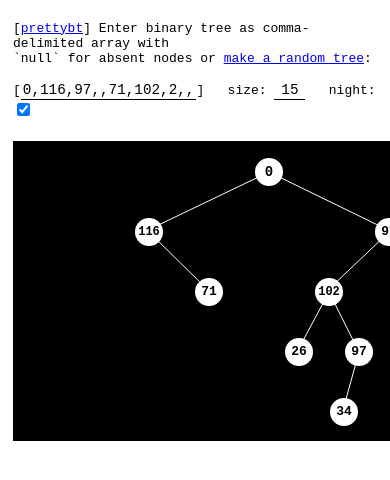
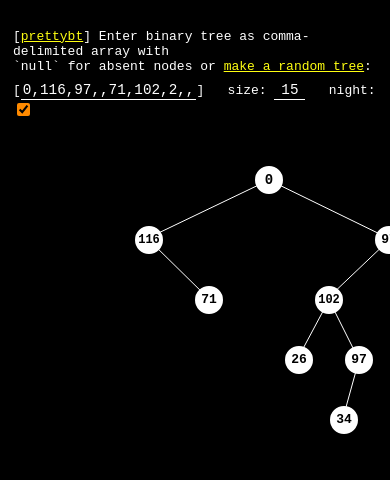
Before and after one commit to ggorlen/prettybt, a website: page index.html in a window 390 px wide. Both pictures are taken after a click on the checkbox 23 px from the left and 109 px from the top of the page. Shown: the top 480 px of the page. Drawn offline with Linux system fonts and the light colour scheme.

Commit message:
fix background
Signed-off-by: zhouhaoyu <67226385+zhouhaoyiu@users.noreply.github.com>

```diff
--- a/css/style.css
+++ b/css/style.css
@@ -32,3 +32,12 @@ input {
   outline: 0;
   font-size: 1.1em;
 }
+
+.night {
+  background-color: #000;
+}
+
+.night #main {
+  -webkit-filter: invert(100%);
+  filter: invert(100%);
+}
--- a/index.html
+++ b/index.html
@@ -8,7 +8,7 @@
     <link rel="stylesheet" href="css/style.css">
   </head>
   <body>
-
+    <div id="main">
       <div>
         [<a href="https://www.github.com/ggorlen/prettybt">prettybt</a>]
         Enter binary tree as comma-delimited array with<br> `<code>null</code>` for absent
@@ -19,8 +19,8 @@
         size: <input size=2 id="size" value="15"> &nbsp;
         night: <input id="night" type="checkbox">
       </div>
+    </div>
     <canvas id="tree"></canvas>
-
     <script src="js/pbt.js"></script>
     <script>
 
@@ -52,7 +52,10 @@
   });
 
   document.querySelector("#night").addEventListener("click", () => {
-    PrettyBT.toggleNight(document.querySelector("#night").checked);
+    const night = document.querySelector("#night").checked;
+    document.body.classList.toggle("night");
+
+    PrettyBT.toggleNight(night);
     PrettyBT.drawBinaryTree(treeElem, root);
   });
 })();
```
Lines whose indentation alone changed are shown as unchanged.
